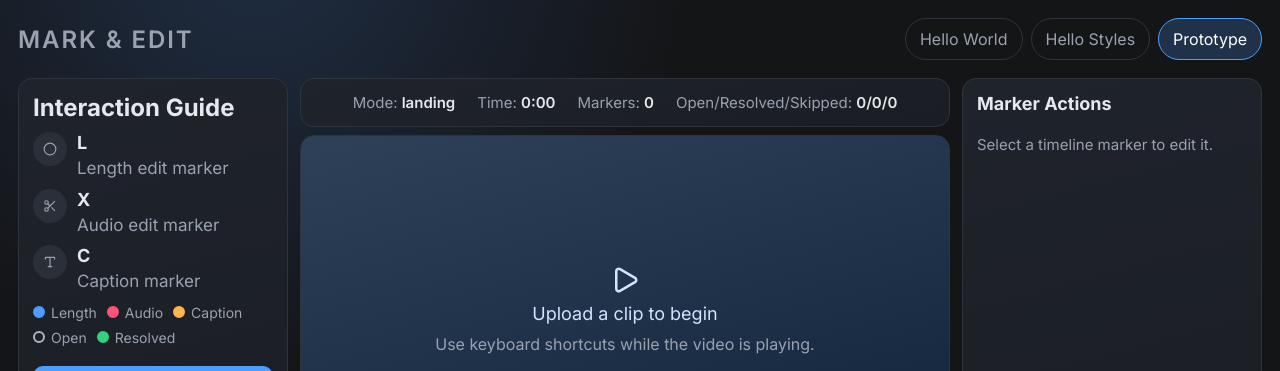
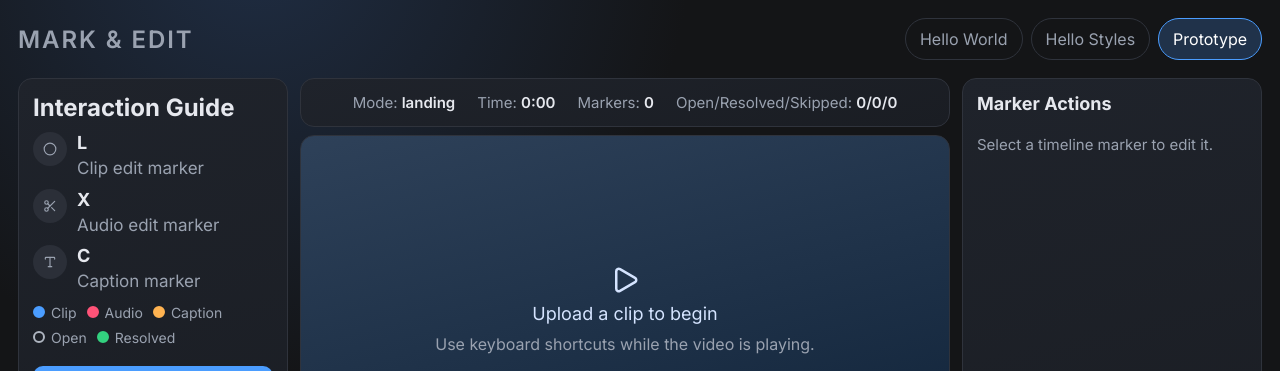
Before and after one commit to rshah34/mark-and-edit, a React (Vite) app: page /prototype in a window 1280 px wide. Shown: the top 371 px of the page. Built offline with nearby package versions, Linux system fonts and the light colour scheme.

Commit message:
clip edit

```diff
--- a/src/components/PrototypePage.tsx
+++ b/src/components/PrototypePage.tsx
@@ -19,7 +19,7 @@ import { AudioAction, CaptionPosition, LengthAction, Marker, MarkerStatus, Marke
 const guide = [
   {
     key: "L",
-    detail: "Length edit marker",
+    detail: "Clip edit marker",
     icon: <Circle size={14} />,
     className: "is-length",
   },
@@ -44,7 +44,7 @@ function markerClass(type: MarkerType): string {
 }
 
 function markerLabel(type: MarkerType): string {
-  if (type === "length") return "Length";
+  if (type === "length") return "Clip";
   if (type === "audioVisual") return "Audio";
   return "Caption";
 }
@@ -888,10 +888,10 @@ export function PrototypePage() {
     setPendingSpeedAction(null);
     setFeedback(
       action === "cut"
-        ? "Length marker resolved: cut"
+        ? "Clip marker resolved: cut"
         : action === "speedUp"
-        ? `Length marker resolved: speed up (${(speedFactor ?? 1).toFixed(2)}x)`
-        : `Length marker resolved: slow down (${(speedFactor ?? 1).toFixed(2)}x)`
+        ? `Clip marker resolved: speed up (${(speedFactor ?? 1).toFixed(2)}x)`
+        : `Clip marker resolved: slow down (${(speedFactor ?? 1).toFixed(2)}x)`
     );
 
     setErrorText(null);
@@ -1073,7 +1073,7 @@ export function PrototypePage() {
         <div className="guide-color-legend" aria-label="Marker color legend">
           <span className="legend-item">
             <span className="legend-dot is-length" />
-            Length
+            Clip
           </span>
           <span className="legend-item">
             <span className="legend-dot is-edit" />
```
